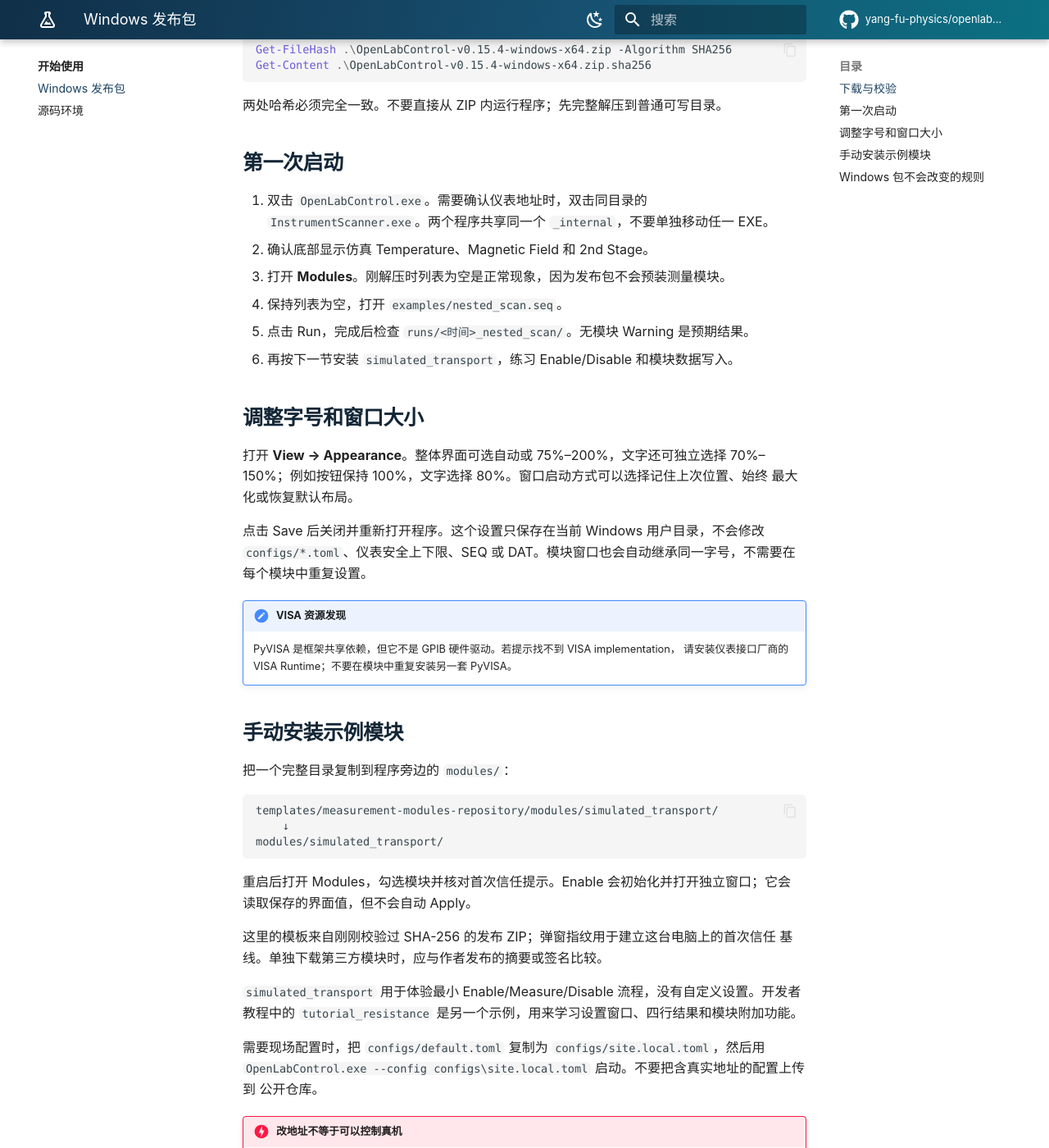
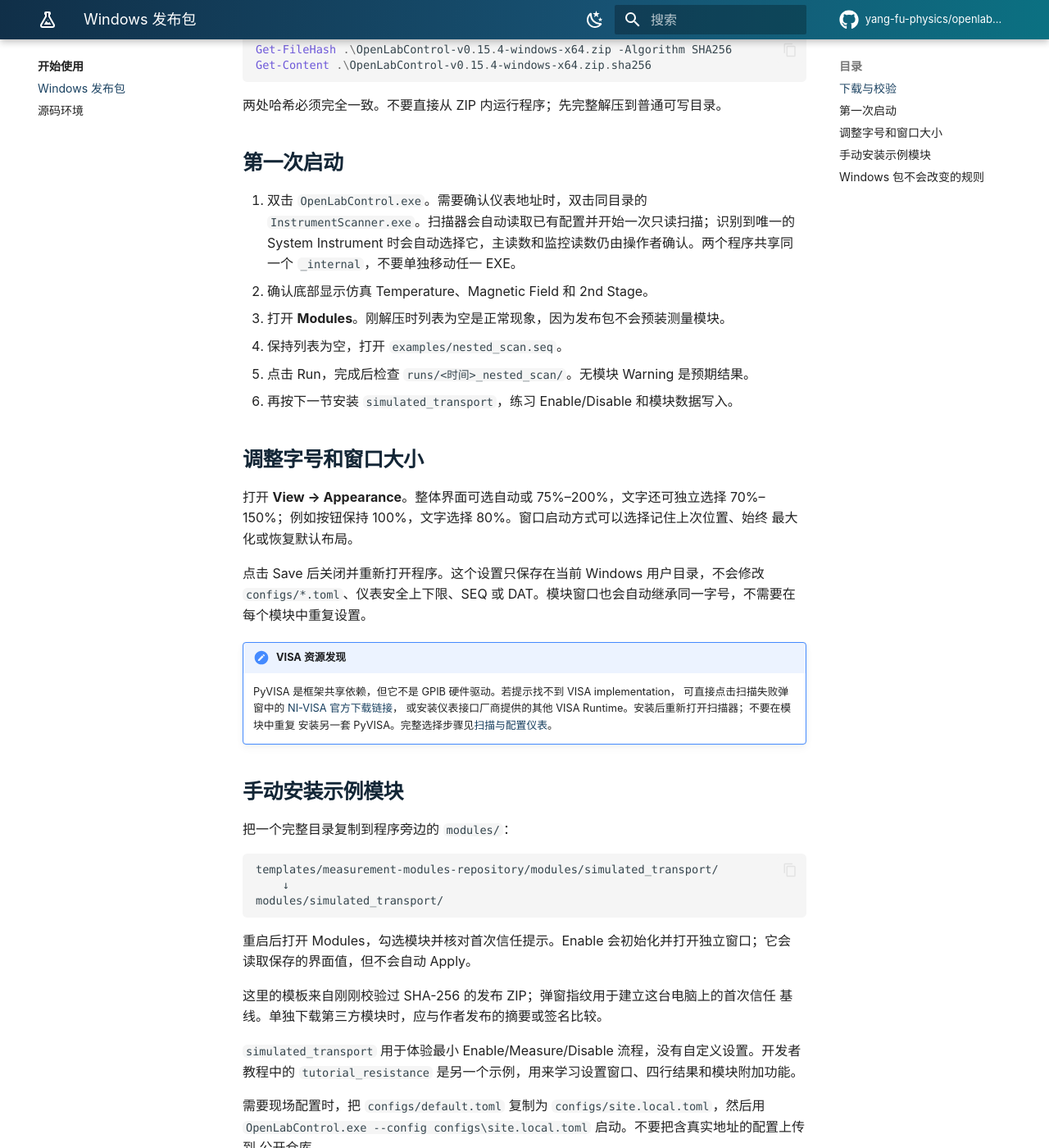
Before and after one commit to yang-fu-physics/openlab-control, an MkDocs documentation site: the page built from docs/getting-started/windows.md, in a window 1280 px wide and 1400 px high, scrolled down 493 px. Shown: the whole window at 82% size. Built offline with MkDocs 1.6.1 and Material for MkDocs 9.7.7, drawn with Linux system fonts in a browser that asks for light colours; comment, search, counter and statistics services are not loaded.

Commit message:
docs: link scanner setup across tutorial site

```diff
--- a/docs/getting-started/windows.md
+++ b/docs/getting-started/windows.md
@@ -23,7 +23,9 @@
 ## 第一次启动
 
 1. 双击 `OpenLabControl.exe`。需要确认仪表地址时，双击同目录的
-   `InstrumentScanner.exe`。两个程序共享同一个 `_internal`，不要单独移动任一 EXE。
+   `InstrumentScanner.exe`。扫描器会自动读取已有配置并开始一次只读扫描；识别到唯一的
+   System Instrument 时会自动选择它，主读数和监控读数仍由操作者确认。两个程序共享同一个
+   `_internal`，不要单独移动任一 EXE。
 2. 确认底部显示仿真 Temperature、Magnetic Field 和 2nd Stage。
 3. 打开 **Modules**。刚解压时列表为空是正常现象，因为发布包不会预装测量模块。
 4. 保持列表为空，打开 `examples/nested_scan.seq`。
@@ -43,7 +45,9 @@
 !!! note "VISA 资源发现"
 
     PyVISA 是框架共享依赖，但它不是 GPIB 硬件驱动。若提示找不到 VISA implementation，
-    请安装仪表接口厂商的 VISA Runtime；不要在模块中重复安装另一套 PyVISA。
+    可直接点击扫描失败弹窗中的 [NI-VISA 官方下载链接](https://www.ni.com/en/support/downloads/drivers/download.ni-visa.html)，
+    或安装仪表接口厂商提供的其他 VISA Runtime。安装后重新打开扫描器；不要在模块中重复
+    安装另一套 PyVISA。完整选择步骤见[扫描与配置仪表](../guides/instrument-scanner.md)。
 
 ## 手动安装示例模块
 
```
Also changed, not shown: docs/guides/troubleshooting.md (+5 -2 lines), docs/index.md (+4 -0 lines).
